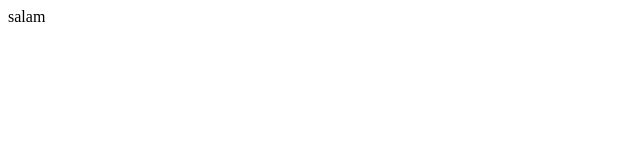
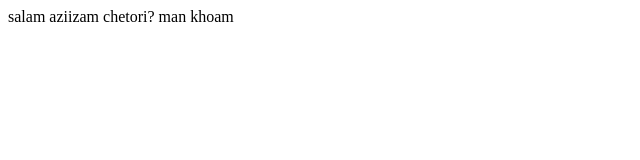
Before and after one commit to alifarokhi/project, a plain HTML site: page project1.html in a window 1280 px wide. Shown: the whole page, without its empty margins (0-640 px from the left). Drawn offline with Linux system fonts and the light colour scheme.

Commit message:
updete chat

```diff
--- a/project1.html
+++ b/project1.html
@@ -1,5 +1,6 @@
 <html>
 	<body>
-		salam
+		salam aziizam chetori?
+		man khoam
 	</body>
 </html>
```
